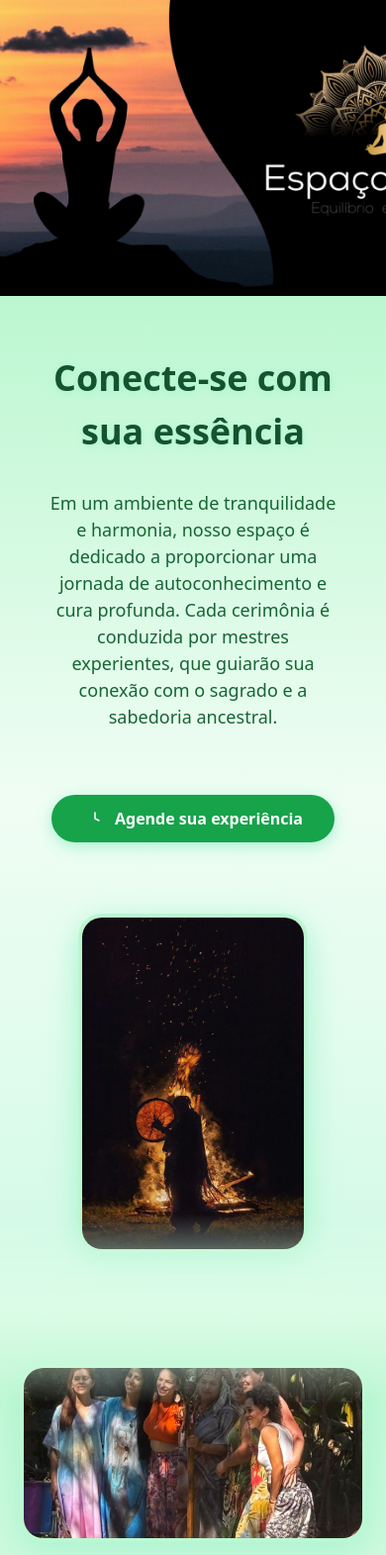
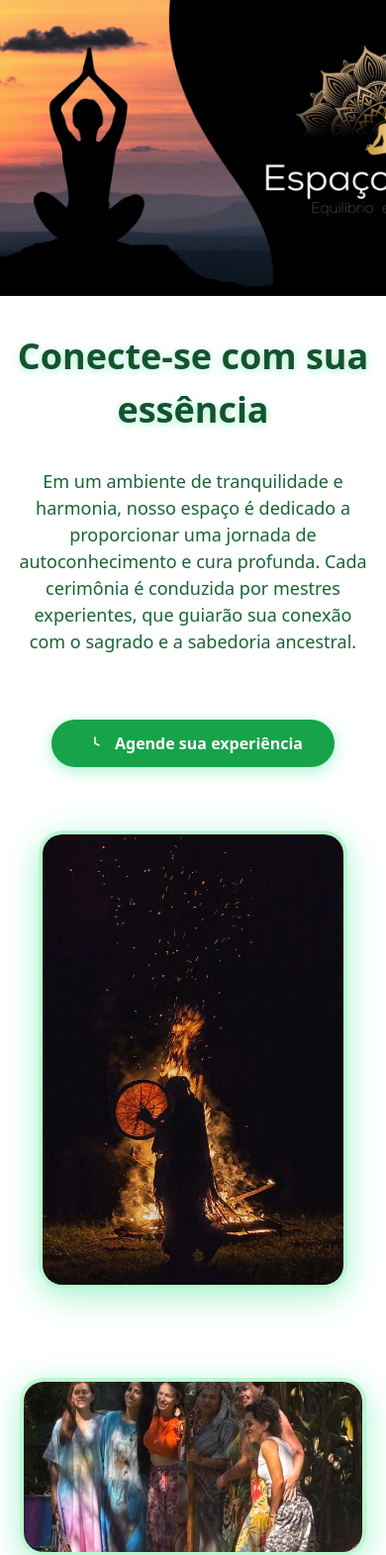
Before and after one commit to NicoDemosaS/Projeto-Medit, a Flask app: page / in a window 390 px wide. Shown: the part 86-1657 px from the top of the page at 99% size. Run offline with Flask 3, Linux system fonts and the light colour scheme; some libraries are stand-ins or nearby versions.

Commit message:
mudanças na lading page

```diff
--- a/static/css/index.css
+++ b/static/css/index.css
@@ -68,7 +68,17 @@
     gap: 2.5rem;
     padding-top: 3.5rem;
     padding-bottom: 3.5rem;
-    background: linear-gradient(to bottom, #bbf7d0 0%, #f0fdf4 50%, #d1fae5 100%);
+    background-color: #ffffff;
+}
+.desenvolvimento {
+    background: #fff;
+    /* Remove gradiente verde, se houver */
+}
+.desenvolvimento .absolute {
+    display: none;
+}
+.introducao.desenvolvimento {
+    background: #fff;
 }
 @media (min-width: 768px) {
     .introducao, .desenvolvimento {
@@ -77,12 +87,43 @@
         align-items: center;
     }
 }
+.introducao {
+    display: flex;
+    align-items: center;
+    justify-content: center;
+    gap: 5vw;
+    padding: 10vh 5vw;
+    width: 100%;
+    flex-wrap: wrap;
+    box-sizing: border-box;
+}
+@media (max-width: 900px) {
+    .introducao {
+        flex-direction: column;
+        gap: 2rem;
+        padding: 4vh 4vw;
+    }
+    .introducao .texto, .introducao .imagem {
+        max-width: 100%;
+        padding: 0;
+    }
+}
 .introducao .texto, .desenvolvimento-texto {
     max-width: 40rem;
     padding-left: 1.5rem;
     padding-right: 1.5rem;
     flex: 1;
     z-index: 10;
+}
+.introducao .texto {
+    flex: 1;
+    max-width: 40%;
+    display: flex;
+    align-items: center;
+    flex-direction: column;
+    gap: 1vh;
+    box-sizing: border-box;
+    padding: 0 2vw;
 }
 .introducao h1, .desenvolvimento h1 {
     font-size: 2.25rem;
@@ -132,6 +173,24 @@
     padding-right: 1.5rem;
     margin-top: 2rem;
 }
+.introducao .imagem {
+    width: 40vw;
+    max-width: 500px;
+    height: auto;
+    box-sizing: border-box;
+    padding: 0 2vw;
+}
+@media (max-width: 900px) {
+    .introducao .imagem {
+        width: 80vw;
+        max-width: 350px;
+        padding: 0;
+    }
+    .introducao .texto {
+        max-width: 100%;
+        padding: 0;
+    }
+}
 @media (min-width: 768px) {
     .imagem, .imagem-cerimonia-desenvolvimento {
         margin-top: 0;
@@ -162,7 +221,7 @@
     cursor: pointer;
 }
 .space-y-6 > div:hover {
-    background: #bbf7d0;
+    background: #ffffff;
     border-left: 4px solid #166534;
     box-shadow: 0 8px 32px #a7f3d0;
     transform: scale(1.05);
@@ -254,7 +313,7 @@
     align-items: flex-start;
 }
 .card-desenvolvimento:hover {
-    background: #bbf7d0;
+    background: #f5f5f5;
     border-left: 4px solid #166534;
     box-shadow: 0 8px 32px #a7f3d0;
     transform: scale(1.05);
@@ -332,7 +391,7 @@
     margin-bottom: 1.2rem;
 }
 .card-desenvolvimento {
-    background: rgba(255,255,255,0.8);
+    background: rgba(255, 255, 255, 0.8);
     border-radius: 1rem;
     box-shadow: 0 2px 8px #a7f3d0;
     border-left: 4px solid #4ade80;
@@ -346,7 +405,7 @@
     margin-top: 0;
 }
 .card-desenvolvimento:hover {
-    background: #bbf7d0;
+    background: #f5f5f5;
     border-left: 4px solid #166534;
     box-shadow: 0 8px 32px #a7f3d0;
     transform: scale(1.05);
--- a/templates/index.html
+++ b/templates/index.html
@@ -4,6 +4,7 @@
     <meta charset="UTF-8">
     <meta name="viewport" content="width=device-width, initial-scale=1.0">
     <title>Espaco Medit</title>
+    <link rel="icon" type="image/jpeg" href="{{ url_for('static', filename='assets/meditlogo.jpeg') }}">
     <link rel="stylesheet" href="{{ url_for('static', filename='css/styles.css') }}">
     <link rel="stylesheet" href="{{ url_for('static', filename='css/index.css') }}">
     <script src="https://cdn.tailwindcss.com"></script>
--- a/templates/quemsomos.html
+++ b/templates/quemsomos.html
@@ -7,7 +7,7 @@
     <link rel="stylesheet" href="{{ url_for('static', filename='css/styles.css') }}">
 </head>
 <body>
-    <h1>teste</h1>
+
     <script src="{{ url_for('static', filename='js/scripts.js') }}"></script>
 </body>
 </html>
```
